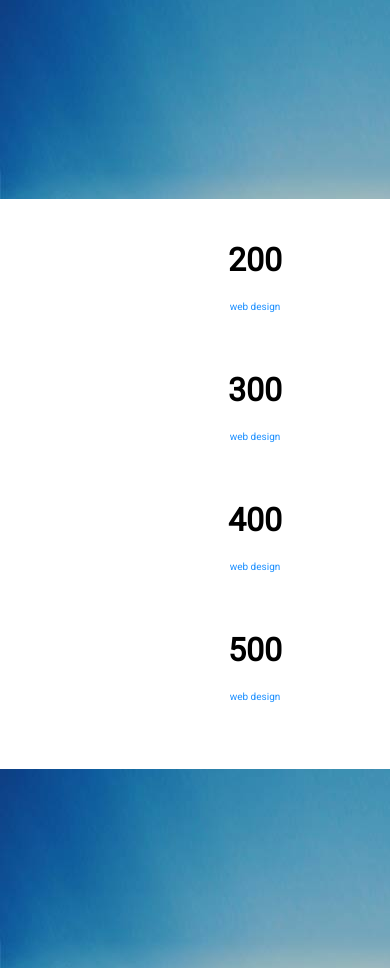
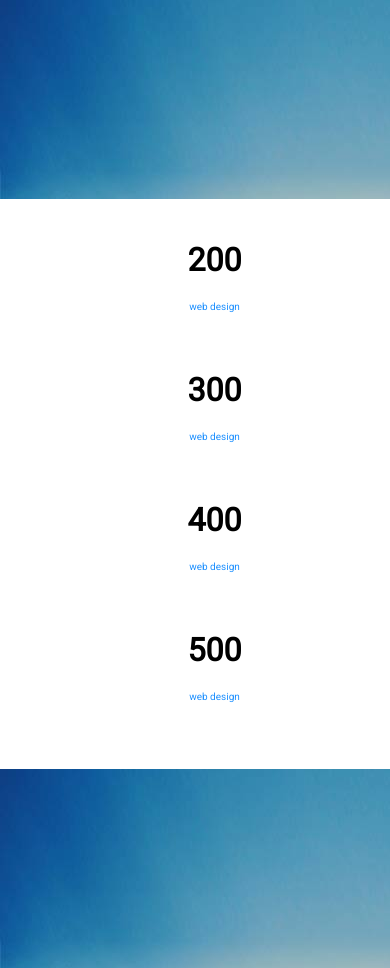
Before and after one commit to w3villa-mariam/demo, a PHP site: page / in a window 390 px wide; the page is wider, and only the part inside the window is pictured. Shown: the part 4397-5365 px from the top of that part. Run offline with PHP 8.4, Linux system fonts and the light colour scheme.

Commit message:
few changes in responsive design

```diff
--- a/assests/css/style.css
+++ b/assests/css/style.css
@@ -352,15 +352,7 @@ padding:5px;
 
 }
 
-.web-design{
 
-	width:100%;
-	height:400px;
-	padding:10px,0px;
-	float:left;
-	padding-left: 60px;
-
-	}
 	.borders{
 		width:22%;
 	float:left;
@@ -381,9 +373,10 @@ padding:5px;
 		font-size: 10px;
 	}
 	.web-design{
-		width:100%;
+		width:90%;
 		float:left;
 		height:280px;
+		margin-left: 10%;
 	}
 	.our-team{
 		float:left;
--- a/index.html
+++ b/index.html
@@ -203,8 +203,8 @@
        <span>web design</span></div></div>
        <div class="borders"><h1>500</h1>
         <div class="text">
-       <span>web design</span></div></div>
-
+       <span>web design</span></div>
+      </div>
     </div>
     </div>
     <div class="banner"></div>
@@ -381,6 +381,7 @@
   <div class="container">
     <p>@2016 My Theme</p>
   </div>
+</div>
 
 <!--end footer-->
 
```
